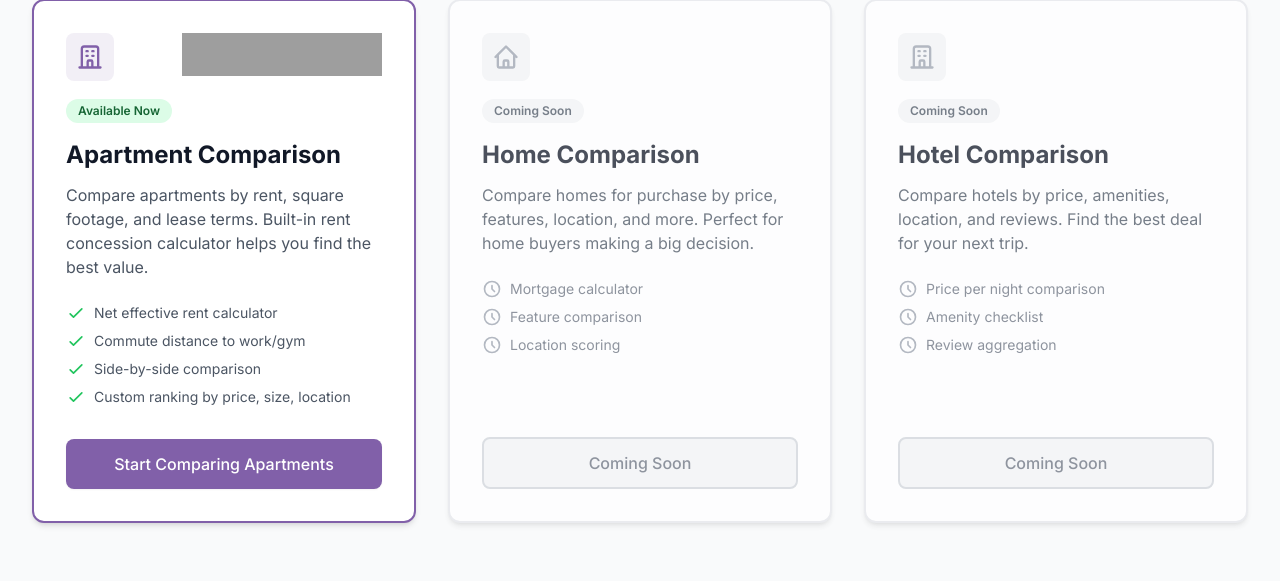
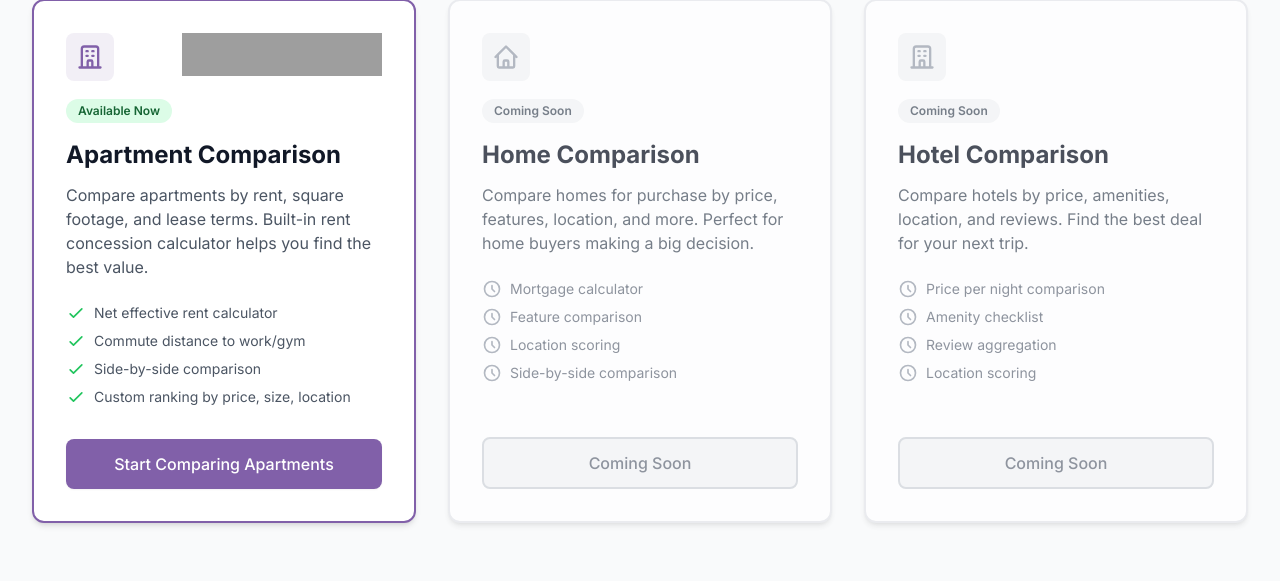
Before and after one commit to taivon/comparison-tools, a Django app: page / in a window 1280 px wide. Shown: the part 522-1103 px from the top of the page. Run offline with Django 5.2, Linux system fonts and the light colour scheme; some libraries are stand-ins or nearby versions; grey boxes are pictures that could not be loaded.

Commit message:
Align feature lists across all product cards
- Add spacer divs to Homes and Hotels cards to match Product Hunt badge height
- Add 4th feature to Coming Soon cards to match Apartment card
- Ensure all feature lists start at same vertical position
- Perfect visual alignment across all three product cards

```diff
--- a/apartments/templates/home.html
+++ b/apartments/templates/home.html
@@ -269,10 +269,14 @@
             <!-- Homes Tool - Coming Soon -->
             <div class="bg-white dark:bg-neutral-800 rounded-xl shadow-md border-2 border-gray-200 dark:border-neutral-700 overflow-hidden opacity-75 flex flex-col">
                 <div class="p-8 flex flex-col flex-1">
-                    <div class="w-12 h-12 bg-gray-100 dark:bg-neutral-700 rounded-lg flex items-center justify-center mb-4">
+                    <div class="flex items-start justify-between mb-4">
+                        <div class="w-12 h-12 bg-gray-100 dark:bg-neutral-700 rounded-lg flex items-center justify-center">
                             <svg class="w-7 h-7 text-gray-400 dark:text-gray-500" fill="none" stroke="currentColor" viewBox="0 0 24 24">
                                 <path stroke-linecap="round" stroke-linejoin="round" stroke-width="2" d="M3 12l2-2m0 0l7-7 7 7M5 10v10a1 1 0 001 1h3m10-11l2 2m-2-2v10a1 1 0 01-1 1h-3m-6 0a1 1 0 001-1v-4a1 1 0 011-1h2a1 1 0 011 1v4a1 1 0 001 1m-6 0h6"></path>
                             </svg>
+                        </div>
+                        <!-- Spacer to match Product Hunt badge height -->
+                        <div class="flex-shrink-0" style="width: 200px; height: 43px;"></div>
                     </div>
                     <div class="mb-4">
                         <span class="inline-flex items-center px-3 py-1 rounded-full text-xs font-semibold bg-gray-100 dark:bg-neutral-700 text-gray-600 dark:text-gray-400">
@@ -302,6 +306,12 @@
                             </svg>
                             Location scoring
                         </li>
+                        <li class="flex items-center text-sm text-gray-500 dark:text-gray-400">
+                            <svg class="w-5 h-5 text-gray-400 dark:text-gray-500 mr-2" fill="none" stroke="currentColor" viewBox="0 0 24 24">
+                                <path stroke-linecap="round" stroke-linejoin="round" stroke-width="2" d="M12 8v4l3 3m6-3a9 9 0 11-18 0 9 9 0 0118 0z"></path>
+                            </svg>
+                            Side-by-side comparison
+                        </li>
                     </ul>
                     <div>
                     <button disabled class="block w-full text-center px-6 py-3 border-2 border-gray-300 dark:border-neutral-600 text-base font-medium rounded-lg text-gray-500 dark:text-gray-400 bg-gray-100 dark:bg-neutral-700 cursor-not-allowed">
@@ -314,10 +324,14 @@
             <!-- Hotels Tool - Coming Soon -->
             <div class="bg-white dark:bg-neutral-800 rounded-xl shadow-md border-2 border-gray-200 dark:border-neutral-700 overflow-hidden opacity-75 flex flex-col">
                 <div class="p-8 flex flex-col flex-1">
-                    <div class="w-12 h-12 bg-gray-100 dark:bg-neutral-700 rounded-lg flex items-center justify-center mb-4">
+                    <div class="flex items-start justify-between mb-4">
+                        <div class="w-12 h-12 bg-gray-100 dark:bg-neutral-700 rounded-lg flex items-center justify-center">
                             <svg class="w-7 h-7 text-gray-400 dark:text-gray-500" fill="none" stroke="currentColor" viewBox="0 0 24 24">
                                 <path stroke-linecap="round" stroke-linejoin="round" stroke-width="2" d="M19 21V5a2 2 0 00-2-2H7a2 2 0 00-2 2v16m14 0h2m-2 0h-5m-9 0H3m2 0h5M9 7h1m-1 4h1m4-4h1m-1 4h1m-5 10v-5a1 1 0 011-1h2a1 1 0 011 1v5m-4 0h4"></path>
                             </svg>
+                        </div>
+                        <!-- Spacer to match Product Hunt badge height -->
+                        <div class="flex-shrink-0" style="width: 200px; height: 43px;"></div>
                     </div>
                     <div class="mb-4">
                         <span class="inline-flex items-center px-3 py-1 rounded-full text-xs font-semibold bg-gray-100 dark:bg-neutral-700 text-gray-600 dark:text-gray-400">
@@ -346,6 +360,12 @@
                                 <path stroke-linecap="round" stroke-linejoin="round" stroke-width="2" d="M12 8v4l3 3m6-3a9 9 0 11-18 0 9 9 0 0118 0z"></path>
                             </svg>
                             Review aggregation
+                        </li>
+                        <li class="flex items-center text-sm text-gray-500 dark:text-gray-400">
+                            <svg class="w-5 h-5 text-gray-400 dark:text-gray-500 mr-2" fill="none" stroke="currentColor" viewBox="0 0 24 24">
+                                <path stroke-linecap="round" stroke-linejoin="round" stroke-width="2" d="M12 8v4l3 3m6-3a9 9 0 11-18 0 9 9 0 0118 0z"></path>
+                            </svg>
+                            Location scoring
                         </li>
                     </ul>
                     <div>
```
Lines whose indentation alone changed are shown as unchanged.
